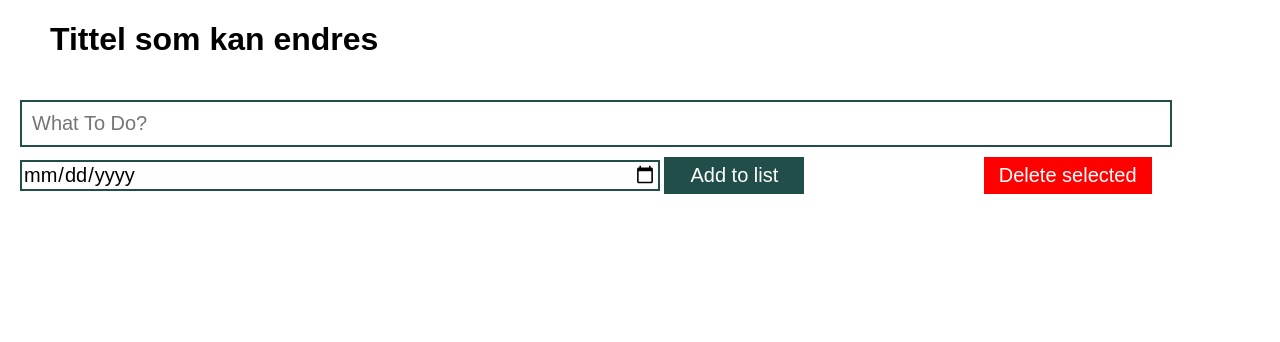
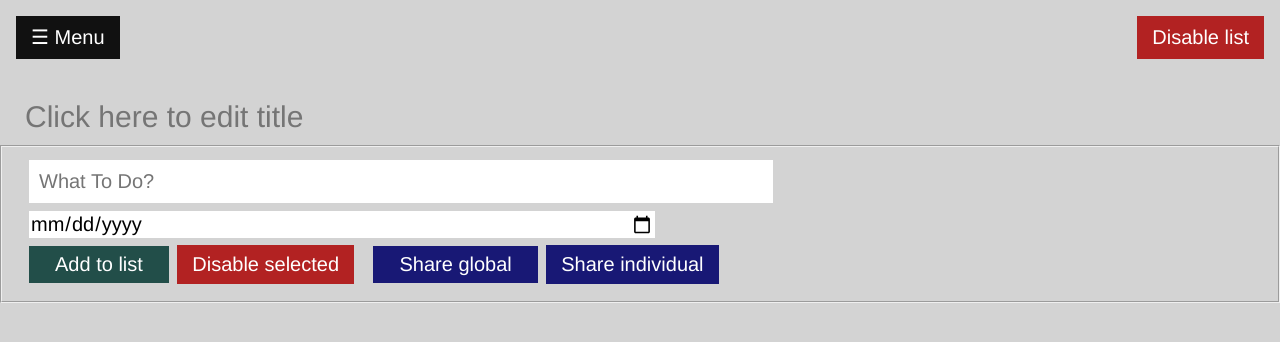
Before and after one commit to iamlost82/MM-200-ToDo-Gruppe-2, a website: page todoliste.html in a window 1280 px wide. Drawn offline with Linux system fonts and the light colour scheme; no server answers.

Commit message:
Rydde koden +disbale list + Share

```diff
--- a/todoliste.css
+++ b/todoliste.css
@@ -5,54 +5,66 @@
 }
 
 html {
-  font-family: "Avenir Next", Helevetica, sans-serif;
+    font-family: "Avenir Next", Helvetica, sans-serif;
     text-align: left;
 }
 
-body{
-    background-color: white;
-
+body {
+    background-color: lightgrey;
 }
 
 h1 {
-    margin-left:50px;
+    padding-left: 20px;
 }
 
 .inpstyle {
-
     width: 300px;
     height: 40px;
     border: 2px solid;
+}
 
+.title {
+    margin-top: 15px;
+    margin-left: 15px;
+    padding: 10 10 10 10;
+    width: 90%;
+    font-size: 20px;
+    border-style: none;
+    border-color: #224e49;
+    text-align: left;
+    align-content: center;
+    background-color: lightgray;
+    font-size: 30px;
 }
 
 #input {
-  margin-left: 20px;
-  margin-top:20px;
-  margin-bottom:8px;
+    margin-left: 15px;
+    margin-top: 8;
+    margin-bottom: 8px;
     padding: 10 10 10 10;
-  width: 90%;
+    width: 59.4%;
     font-size: 20px;
-  border-style: solid;
+    border-style: none;
     border-color: #224e49;
     text-align: left;
 }
 
-#date{
-  margin-left:20px;
-  margin-top:5px;
-  margin-bottom:5px;
+#date {
+    margin-left: 15px;
     padding: 1 1 1 1;
     width: 50%;
     font-size: 20px;
-  border-style: solid;
+    border-style: none;
     border-color: #224e49;
     text-align: left;
 }
 
-#boksen {width:auto;display:inline-block;}
+#boksen {
+    width: auto;
+    display: inline-block;
+}
 
-div{
+div {
     vertical-align: middle;
 }
 
@@ -70,6 +82,7 @@ input[type=checkbox] {
 input[type=checkbox] + label:before {
     content: "\2714";
     border: 0.1em solid #000;
+    background-color: white;
     border-radius: 0.2em;
     display: inline-block;
     width: 1em;
@@ -86,36 +99,21 @@ input[type=checkbox] + label:active:before {
     transform: scale(0);
 }
 
+
 input[type=checkbox]:checked + label:before {
-  background-color: MediumSeaGreen;
-  border-color: MediumSeaGreen;
+    background-color: #00a071;
+    border-color: #00a071;
     color: #fff;
-
 }
-
-input[type=checkbox]:disabled + label:before {
-  transform: scale(1);
-  border-color: #aaa;
-}
-
-input[type=checkbox]:checked:disabled + label:before {
-  transform: scale(1);
-  background-color: #bfb;
-  border-color: #bfb;
-}
-
 
 li {
     text-align: left;
     font-size: 20px;
     list-style: none;
     margin-left: 20px;
-
 }
 
-
-
-button{
+.btnAdd {
     background-color: #224e49;
     border: none;
     color: white;
@@ -124,24 +122,135 @@ button{
     text-decoration: none;
     display: inline-block;
     font-size: 20px;
+    cursor: pointer;
+    margin-top: 8px;
+    margin-left: 15px;
+    margin-bottom: 8px;
 }
 
-.button:hover{
+.btnAdd:hover {
     background-color: #00a071;
 }
 
-.buttonDel{
-    background-color: #ff0000;
+.buttonDel {
+    background-color: #B22222;
     border: none;
     color: white;
-    padding: 7px 15px;
+    padding: 8px 15px;
     text-align: center;
     text-decoration: none;
     display: inline-block;
     font-size: 20px;
-    margin-left: 175px;
+    margin-left: 4px;
 }
 
-.buttonDel:hover{
-    background-color: #00a071;
+.buttonDel:hover {
+    background-color: indianred;
 }
+
+.shareGlobal {
+    background-color: #181875;
+    border: none;
+    color: white;
+    padding: 7px 26px;
+    text-align: center;
+    text-decoration: none;
+    display: inline-block;
+    font-size: 20px;
+    cursor: pointer;
+    margin-top: 8px;
+    margin-left: 15px;
+    margin-bottom: 8px;
+}
+
+.shareGlobal:hover {
+    background-color: #5454AF;
+}
+
+.shareIndiv {
+    background-color: #181875;
+    border: none;
+    color: white;
+    padding: 8px 15px;
+    text-align: center;
+    text-decoration: none;
+    display: inline-block;
+    font-size: 20px;
+    margin-left: 4px;
+}
+
+.shareIndiv:hover {
+    background-color: #5454AF;
+}
+
+.sidebar {
+    height: 100%;
+    width: 0;
+    position: fixed;
+    z-index: 1;
+    top: 0;
+    left: 0;
+    background-color: #111;
+    overflow-x: hidden;
+    transition: 0.5s;
+    padding-top: 60px;
+}
+
+.sidebar a {
+    padding: 8px 8px 8px 32px;
+    text-decoration: none;
+    font-size: 25px;
+    color: #818181;
+    display: block;
+    transition: 0.3s;
+}
+
+.sidebar a:hover {
+    color: #f1f1f1;
+}
+
+.sidebar .closebtn {
+    position: absolute;
+    top: 0;
+    right: 25px;
+    font-size: 36px;
+    margin-left: 50px;
+}
+
+.openbtn {
+    font-size: 20px;
+    cursor: pointer;
+    background-color: #111;
+    color: white;
+    padding: 10px 15px;
+    border: none;
+}
+
+.openbtn:hover {
+    background-color: #444;
+}
+
+.delBtn {
+    font-size: 20px;
+    cursor: pointer;
+    background-color: #B22222;
+    color: white;
+    padding: 10px 15px;
+    border: none;
+    float: right;
+}
+
+.openbtn:hover {
+    background-color: #444;
+}
+
+#main {
+    transition: margin-left .5s;
+    padding: 16px;
+}
+
+@media only screen and (max-width: 768px) {
+    [class*="col-"] {
+        width: 100%
+    }
+}
--- a/todoliste.html
+++ b/todoliste.html
@@ -1,40 +1,40 @@
 <html>
 <head>
-
     <meta charset="utf-8">
-
     <meta name="viewport" content="width=device-width, initial-scale=1">
     <link rel="stylesheet" href="normalize.css" />
     <link rel="stylesheet" href="todoliste.css" />
     <title>To-do List</title>
 </head>
-
 <body>
-
-    <div id="container">
-        <h1>Tittel som kan endres</h1>
-        <input type="text" id="input" placeholder="What To Do?">
-        <input type="date" id="date">
-        <button onclick="emptyornot()" class="button">Add to list</button>
-        <button onclick="deleteSelected()" class="buttonDel">Delete selected</button>
-
-
-            <ul id="list"></ul>
-
-
-
-
+    <!--Endre href til template -->
+    <div id="mySidebar" class="sidebar">
+        <a href="javascript:void(0)" class="closebtn" onclick="closeNav()">×</a>
+        <a href="#">Home</a>
+        <a href="#">Profile</a>
+        <a href="#">Log out</a>
 
     </div>
+    <div id="main">
+        <button class="openbtn" onclick="openNav()">☰ Menu</button>
+        <button class="delBtn" onclick="disableList()">Disable list</button>
+    </div>
+    <form>
+        <input type="text" id="title_name" class="title" placeholder="Click here to edit title">
+        <fieldset>
 
+            <input type="text" id="input" placeholder="What To Do?">
+            <input type="date" id="date"> <br>
+            <button id="createItemBtn" class="btnAdd">Add to list</button>
+            <button id="deleteSelectedBtn" class="buttonDel">Disable selected</button>
+            <button id="createItemBtn" class="shareGlobal" onclick="shareListGlobal()">Share global</button>
+            <button id="deleteSelectedBtn" class="shareIndiv" onclick="shareListIndividual">Share individual</button>
+
+        </fieldset>
+        <ul id="list"></ul>
+    </form>
 </body>
-
-
-
 
 <script src="todoliste.js"></script>
 
-
-
-
 </html>
--- a/todoliste.js
+++ b/todoliste.js
@@ -1,26 +1,67 @@
-//var garbage = document.getElementById("garbage");
 var ul = document.getElementById("list");
 var input = document.getElementById("input");
 var dateInput = document.getElementById("date");
-var counter = 0;
 var teller = 0;
+let active_list = JSON.parse(sessionStorage.getItem("activeList"));
 
-//garbage.ondragover = dragOver;
-//garbage.ondrop = dropDelete;
-
+document.getElementById("title_name").innerHTML = active_list.title;
 
 refreshList();
 
+//Menu funksjon----------------------------------
+function openNav() {
+    document.getElementById("mySidebar").style.width = "250px";
+    document.getElementById("main").style.marginLeft = "250px";
+}
+
+function closeNav() {
+    document.getElementById("mySidebar").style.width = "0";
+    document.getElementById("main").style.marginLeft = "0";
+}
+//Menu funksjon slutt----------------------------
 
 
+let createItemBtn = document.getElementById("createItemBtn");
+createItemBtn.addEventListener("click", function () {
+    emptyornot();
+})
+let deleteSelectedBtn = document.getElementById("deleteSelectedBtn");
+deleteSelectedBtn.addEventListener("click", function () {
+    deleteSelected();
+})
+
+
+//---------------------------------------------
 async function deleteSelected() {
 
     let selected = document.querySelectorAll("input:checked");
+
+    let token = localStorage.getItem('token');
+
+
+    let fetchSettings = {
+        method: 'PUT',
+        headers: {
+            "x-access-auth": token
+        }
+    }
+
     for (let i = 0; i < selected.length; i++) {
         let id = selected[i].dataset.id;
 
-
-        //avait fetch.... delete metode,
+        try {
+            let fetchUrl = 'https://mm200-todolist-group2.herokuapp.com/api/element/' + id;
+            let response = await fetch(fetchUrl, fetchSettings);
+            if (response.status === 200) {
+                data = await response.json();
+                createListItems(data.rows);
+                return data;
+            } else {
+                throw 'Error';
+            }
+        } catch (err) {
+            return err;
+        }
 
 
     }
@@ -28,49 +69,54 @@ async function deleteSelected() {
 
     refreshList();
 
+}
 
+//---------------------------------------------
+
+async function disableList() {
+    let token = localStorage.getItem('token');
+
+    let uploadData = {
+
+        active: 0
 
     }
 
-//--------------------------
-/*
-async function refreshList() {
+    let fetchSettings = {
+        method: 'PUT',
+        headers: {
+            "x-access-auth": token,
 
-    let data = null;
-    let token = localStorage.getItem('token');
+        },
+        body: JSON.stringify(uploadData)
+    }
 
 
-        /*let fetchUrl = "https://mm200-todolist-group2.herokuapp.com/api/elements/2";
-        let fetchUrl = 'api/lists';
-        let fetchSettings = {
-            method: "GET",
-            //mode: "cors",
-            headers: {
-                //'x-access-auth': localStorage.getItem('token'),
-                "x-access-auth": token
-                //'Content-Type': 'application/json'
+    //kontakte server
+    try {
+
+        let url = "https://mm200-todolist-group2.herokuapp.com/api/list";
+
+        let resp = await fetch(url, fetchSettings);
+        console.log(resp);
+        let data = resp.json();
+        console.log(data);
+        refreshList();
+
+    } catch (err) {
+        console.log(err);
     }
 }
-        //kontakte server
-    try {
-         let response = await fetch(fetchUrl,fetchSettings);
-        if(response.status === 200){
-            data = await response.json();
-            return data;
-        } else{
-            throw 'Error';
-        }
-    } catch(err){
-        return err;
-    }
 
-    }
-*/
+//---------------------------------------------
 
 async function refreshList() {
     let data = null;
     let token = localStorage.getItem('token');
     let fetchUrl = 'https://mm200-todolist-group2.herokuapp.com/api/elements/2';
+    //let fetchUrl = '/api/elements/2';
+
+
 
     let fetchSettings = {
         method: 'GET',
@@ -84,17 +130,18 @@ async function refreshList() {
         if (response.status === 200) {
             data = await response.json();
             createListItems(data.rows);
-            return data;
+
         } else {
-            throw 'Error';
+            console.log("ikke status 200");
         }
     } catch (err) {
-        return err;
+        console.log(err);
+
     }
 }
 
 
-//--------------------------
+//---------------------------------------
 function createListItems(arr) {
 
     ul.innerHTML = "";
@@ -104,25 +151,12 @@ function createListItems(arr) {
         var item = document.getElementById("input").value;
         var itemDate = dateInput.value;
 
-        /* var div = document.createElement("div");
-         div.innerHTML = '<div id="boksen"><input type="checkbox" id="checkmark' + teller + '"><label for="checkmark' + teller + '"></label></div><span id="todotxt' + teller + '">' + item + '</span>';*/
-
         var div = document.createElement("div");
         div.innerHTML = '<div id="boksen"><input data-id="' + arr[i].id + '" type="checkbox" id="checkmark' + i + '"><label for="checkmark' + i + '"></label></div><input id="todotxt' + i + '" value="' + arr[i].title + '" class="inpstyle" /> <div>' + arr[i].deadline + '</div>';
-        //input type="date"
-
-        //Redigering av listeelementene, fortsatt problemer med ENTER for å "lagre" det nye
-        //var todotxt = document.getElementById("todotxt" + teller);
-        //document.getElementById("todotxt" + teller).contentEditable = "true";
 
         var li = document.createElement("li");
 
-        /* li.draggable = true;
-         li.ondragstart = startDrag;*/
         li.id = counter;
-
-        //li.ondrop = dropMove;
-        //li.ondragover = dragOver;
 
         li.appendChild(div);
         ul.appendChild(li);
@@ -131,27 +165,81 @@ function createListItems(arr) {
             if (e.keyCode == 13) {
                 input.focus();
             }
-
         }
-
     }
 }
 
-//--------------------------
+//---------------------------------------
 async function createNewListItem() {
-
     let token = localStorage.getItem('token');
-
     let uploadData = {
-
         title: input.value,
         listid: 1,
         deadline: dateInput.value
-
     }
 
     let fetchSettings = {
         method: 'POST',
+        headers: {
+            "x-access-auth": token
+        },
+        body: JSON.stringify(uploadData)
+    }
+    console.log(fetchSettings)
+
+    //kontakte server
+    try {
+        let url = "https://mm200-todolist-group2.herokuapp.com/api/element/2";
+
+        let resp = await fetch(url, fetchSettings);
+        console.log("resp", resp);
+        let data = resp.text();
+        console.log("data", data);
+        refreshList();
+    } catch (err) {
+        console.log("catch", err);
+    }
+}
+
+//---------------------------------------------
+
+async function shareListGlobal() {
+    let token = localStorage.getItem('token');
+    let uploadData = {
+        visibility: 2
+    }
+
+    let fetchSettings = {
+        method: 'PUT',
+        headers: {
+            "x-access-auth": token,
+        },
+        body: JSON.stringify(uploadData)
+    }
+
+    //kontakte server
+    try {
+        let url = "https://mm200-todolist-group2.herokuapp.com/api/list";
+
+        let resp = await fetch(url, fetchSettings);
+        console.log(resp);
+        let data = resp.json();
+        console.log(data);
+        refreshList();
+    } catch (err) {
+        console.log(err);
+    }
+}
+
+//---------------------------------------------
+async function shareListIndividual() {
+    let token = localStorage.getItem('token');
+    let uploadData = {
+        visibility: 1
+    }
+
+    let fetchSettings = {
+        method: 'PUT',
         headers: {
             "x-access-auth": token,
             body: JSON.stringify(uploadData)
@@ -161,72 +249,19 @@ async function createNewListItem() {
 
     //kontakte server
     try {
-
-        let url = "https://mm200-todolist-group2.herokuapp.com/api/elements/2";
+        let url = "https://mm200-todolist-group2.herokuapp.com/api/lists";
 
         let resp = await fetch(url, fetchSettings);
         console.log(resp);
         let data = resp.json();
         console.log(data);
         refreshList();
-
     } catch (err) {
         console.log(err);
     }
-
 }
 
-
-/*
-    //--------------------------
-    function newItem() {
-        counter++;
-        teller++;
-        var item = document.getElementById("input").value;
-        var itemDate = dateInput.value;
-
-         var div = document.createElement("div");
-         div.innerHTML = '<div id="boksen"><input type="checkbox" id="checkmark' + teller + '"><label for="checkmark' + teller + '"></label></div><span id="todotxt' + teller + '">' + item + '</span>';
-
-        var div = document.createElement("div");
-        div.innerHTML = '<div id="boksen"><input type="checkbox" id="checkmark' + teller + '"><label for="checkmark' + teller + '"></label></div><input id="todotxt' + teller + '" value="' + item + '" class="inpstyle" /> <div>' + itemDate + '</div>';
-        //input type="date"
-
-        //Redigering av listeelementene, fortsatt problemer med ENTER for å "lagre" det nye
-        //var todotxt = document.getElementById("todotxt" + teller);
-        //document.getElementById("todotxt" + teller).contentEditable = "true";
-
-        var li = document.createElement("li");
-
-        li.draggable = true;
-        li.ondragstart = startDrag;
-        li.id = counter;
-
-        //li.ondrop = dropMove;
-        //li.ondragover = dragOver;
-
-        li.appendChild(div);
-        ul.appendChild(li);
-
-        li.onkeyup = function (e) {
-            if (e.keyCode == 13) {
-                input.focus();
-            }
-
-        };
-
-
-        document.getElementById("input").value = "";
-        //li.onclick = removeItem;
-
-    }
-
-*/
-
-//----------------------------
-
-
-//Denne funksjonen spør input-feltet om veriden er null, hvis den er det kjører den en alert. Men dersom det er noe i input feltet kjører den newItem funksjonen og legger til en ny TODO, TADA!
+//---------------------------------------------
 function emptyornot() {
     if (document.getElementById("input").value == "") {
         alert("An empty todo, is not a todo!");
@@ -236,12 +271,13 @@ function emptyornot() {
     }
 }
 
-//----------------------------
+//-------------------------------------------
 
 
 input.onkeyup = function (e) {
     if (e.keyCode == 13) {
         emptyornot();
     }
+};
 
-};
+//---------------------------------------------
```
Lines whose indentation alone changed are shown as unchanged.
